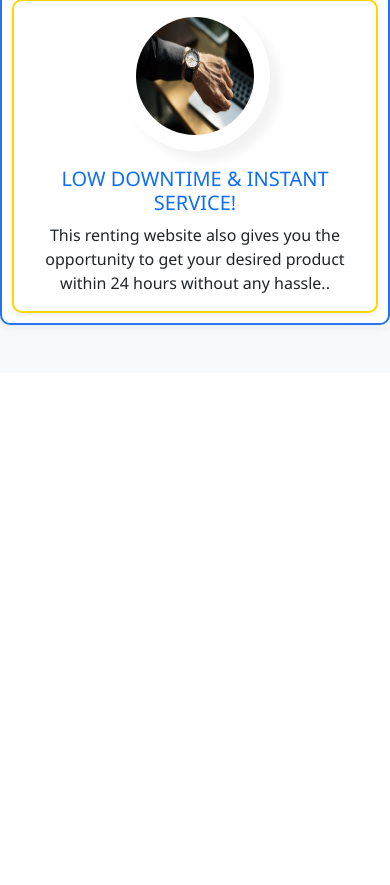
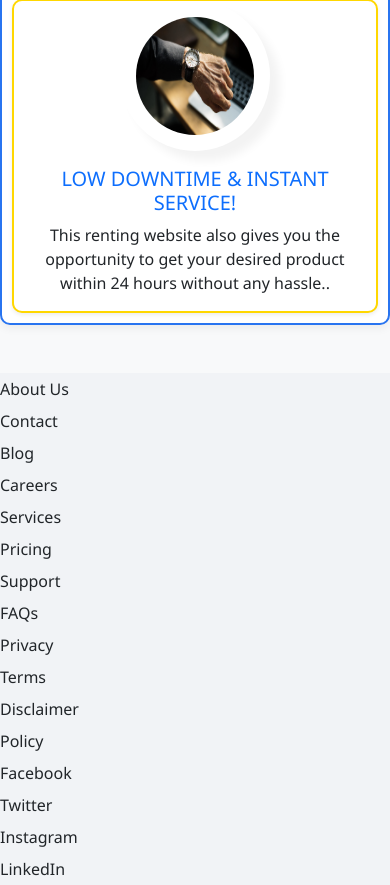
Before and after one commit to Harsh-Ranjan05/LiB-Cart, a PHP site: page /home.php in a window 390 px wide. Shown: the part 4013-4898 px from the top of the page. Before the commit the page ends 4342 px from the top, so only its background shows below. Run offline with PHP 8.4, Linux system fonts and the light colour scheme.

Commit message:
Added Footer

```diff
--- a/home.php
+++ b/home.php
@@ -314,6 +314,18 @@
       position:fixed;
       z-index:100;
     }
+    footer ul {
+  padding: 0;
+  margin: 0;
+  list-style: none;
+}
+
+footer ul li {
+  padding: 4px 0;
+  margin: 0;
+}
+
+
   </style>
 </head>
 <body>
@@ -523,8 +535,46 @@
     </div>
   </div>
   </div>
+</div>
+<footer>
+  <div class="footer-sub container_1">
+    <div class="row">
+      <div class="col-lg-3 col-sm-6">
+        <ul>
+          <li>About Us</li>
+          <li>Contact</li>
+          <li>Blog</li>
+          <li>Careers</li>
+        </ul>
+      </div>
+      <div class="col-lg-3 col-sm-6">
+        <ul>
+          <li>Services</li>
+          <li>Pricing</li>
+          <li>Support</li>
+          <li>FAQs</li>
+        </ul>
+      </div>
+      <div class="col-lg-3 col-sm-6">
+        <ul>
+          <li>Privacy</li>
+          <li>Terms</li>
+          <li>Disclaimer</li>
+          <li>Policy</li>
+        </ul>
+      </div>
+      <div class="col-lg-3 col-sm-6">
+        <ul>
+          <li>Facebook</li>
+          <li>Twitter</li>
+          <li>Instagram</li>
+          <li>LinkedIn</li>
+        </ul>
+      </div>
+    </div>
+  </div>
+</footer>
 
-</div>
 <script>
   let loader = document.getElementById("preloader");
   window.addEventListener("load",function(){
```
